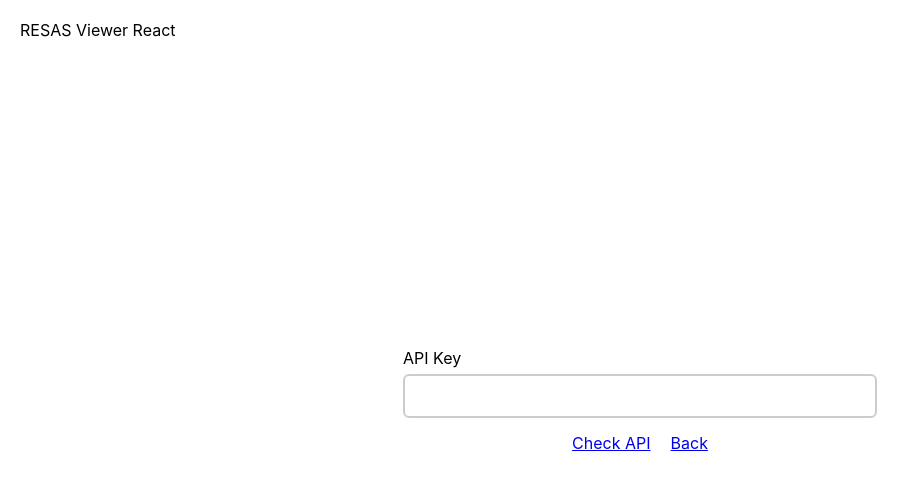
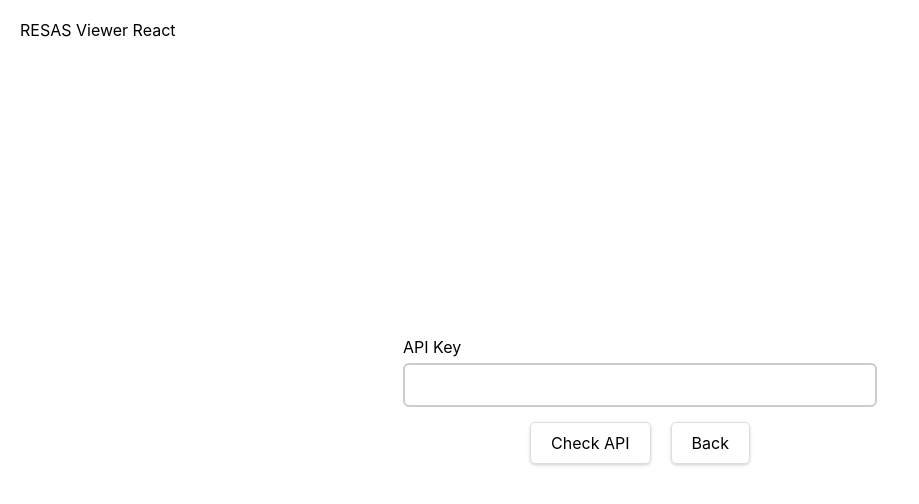
Before and after one commit to WindProphet/resas-viewer-react, a React (Create React App) app: page /config in a window 1280 px wide. Shown: the top 504 px of the page, without its empty margins (0-919 px from the left). Built offline with nearby package versions, Linux system fonts and the light colour scheme.

Commit message:
Add shadow style for button

```diff
--- a/src/containers/ConfigPage/index.tsx
+++ b/src/containers/ConfigPage/index.tsx
@@ -53,7 +53,7 @@ function ConfigPage() {
           />
         </div>
         <div style={{ marginTop: "15px" }}>
-          <a onClick={checkAPI} href="#">
+          <a className="button" onClick={checkAPI}>
             {
               {
                 none: "Check API",
@@ -64,7 +64,9 @@ function ConfigPage() {
             }
           </a>
           <span style={{ marginLeft: "20px" }} />
-          <Link to="/">Back</Link>
+          <Link className="button" to="/">
+            Back
+          </Link>
         </div>
       </div>
     </div>
--- a/src/containers/PopulationView/index.tsx
+++ b/src/containers/PopulationView/index.tsx
@@ -135,11 +135,13 @@ function PopulationView() {
         <div className={styles.block}>
           <div className={styles.errormessage}>{error}</div>
           <div>
-            <a onClick={reload} href="#">
+            <a className="button" onClick={reload}>
               Reload Page
             </a>
             <span style={{ margin: "20px" }} />
-            <Link to="/config">Set API KEY</Link>
+            <Link className="button" to="/config">
+              Set API KEY
+            </Link>
           </div>
         </div>
       </div>
--- a/src/index.css
+++ b/src/index.css
@@ -15,3 +15,27 @@ code {
 #root {
   height: 100vh;
 }
+
+.button {
+  display: inline-block;
+  padding: 10px 20px;
+  border-radius: 5px;
+  border: 0.5px solid #ddd;
+  box-shadow: 0 1px 2px 0 rgba(0, 0, 0, 0.1), 0 1.5px 4px 0 rgba(0, 0, 0, 0.09);
+  text-align: center;
+  color: black;
+  transition: all 0.5s;
+  cursor: pointer;
+}
+
+.button:visited {
+  color: black;
+}
+
+.button:hover {
+  box-shadow: 0 2px 4px 0 rgba(0, 0, 0, 0.2), 0 3px 8px 0 rgba(0, 0, 0, 0.19);
+}
+
+a.button {
+  text-decoration: none;
+}
```
